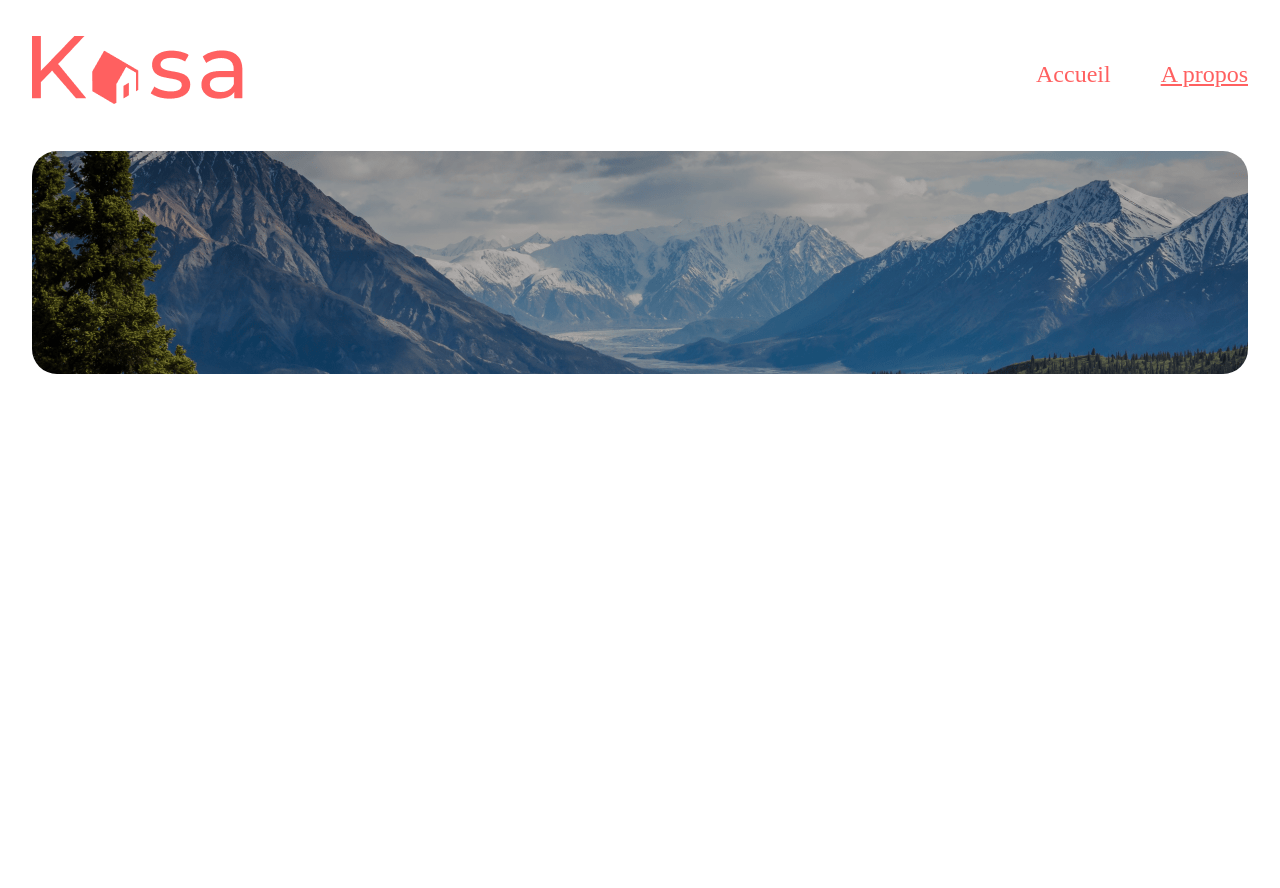
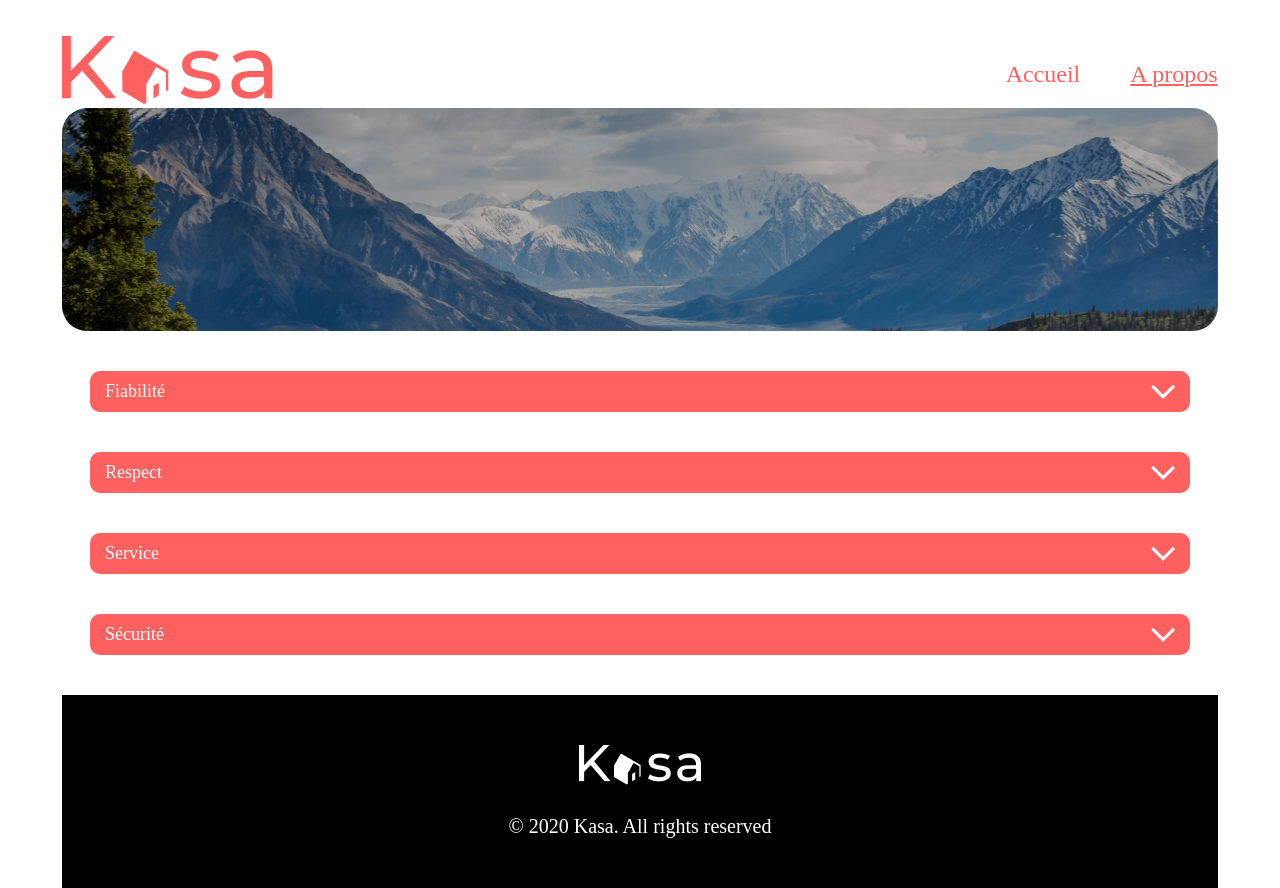
Before and after one commit to na2sime/kasa, a React (Create React App) app: page /about in a window 1280 px wide. Before the commit the page ends 800 px from the top, so only its background shows below. Built offline with nearby package versions, Linux system fonts and the light colour scheme.

Commit message:
Collapse & About page

```diff
--- /dev/null
+++ b/src/assets/style/components/collapse.scss
@@ -0,0 +1,57 @@
+@import 'src/assets/style/main';
+
+.collapse {
+  margin: 0 auto;
+  max-width: 1100px;
+  border-bottom-left-radius: 5px;
+  border-bottom-right-radius: 5px;
+  background-color: $third-color;
+
+  &_title {
+    @include flex(row, space-between, center);
+    padding: 10px 15px;
+    background-color: $second-color;
+    color: $first-color;
+    border-radius: 10px;
+    font-weight: 500;
+    font-size: clamp(13px, 2vw, 18px);
+    cursor: pointer;
+
+    .arrow {
+      transition: all 0.2s ease-in-out;
+      @media screen and (max-width: 1230px) {
+        width: 12px;
+      }
+    }
+
+    .arrow_down {
+      transform: rotate(180deg);
+    }
+
+    .arrow_up {
+      transform: rotate(0deg);
+    }
+  }
+
+  &_text {
+    display: flex;
+    flex-direction: column;
+    gap: 5px;
+    height: auto;
+    padding: 10px;
+    letter-spacing: 1px;
+    font-size: clamp(12px, 2vw, 16px);
+    visibility: visible;
+    opacity: 1;
+    color: $second-color;
+    transition: visibility 0.5s ease-in-out,
+    opacity 0.5s ease-in-out,
+    height 0.2s ease-in-out;
+  }
+
+  &_text_hidden {
+    visibility: hidden;
+    opacity: 0;
+    height: 0;
+  }
+}
--- /dev/null
+++ b/src/assets/style/components/footer.scss
@@ -0,0 +1,22 @@
+@import 'src/assets/style/main';
+
+.footer {
+  @include flex;
+  flex-direction: column;
+  gap: 30px;
+  padding: 50px;
+  width: 95%;
+  margin: 0 auto;
+  color: white;
+  background-color: black;
+  font-size: 20px;
+  @media screen and (max-width: 1230px) {
+    gap: 25px;
+    padding: 25px 15px;
+    font-size: 10px;
+  }
+  @media screen and (max-width: 550px) {
+    width: 100%;
+    font-size: 10px;
+  }
+}
--- a/src/assets/style/pages/about.scss
+++ b/src/assets/style/pages/about.scss
@@ -1 +1,13 @@
 @import '../main.scss';
+
+.about {
+  width: 95%;
+  margin: 0 auto;
+
+  &_collapse {
+    margin: 40px auto;
+    @media screen and (max-width: 550px) {
+      margin: 20px auto;
+    }
+  }
+}
--- /dev/null
+++ b/src/components/Collapse.js
@@ -0,0 +1,24 @@
+import '../assets/style/components/collapse.scss';
+import {useState} from "react";
+import Arrow from "../assets/images/arrow.png";
+
+function Collapse({title, text}) {
+
+    const [open, setOpen] = useState(false);
+
+    return (
+        <section className="collapse">
+            <h3 className='collapse_title' onClick={() => setOpen(!open)}>
+                {title}
+                <img className={open ? 'arrow arrow_up' : 'arrow arrow_down'} src={Arrow} alt="Ouvrir / fermer"/>
+            </h3>
+            <div className={open ? 'collapse_text' : 'collapse_text_hidden'}>
+                {Array.isArray(text) ? text.map((item, index) => {
+                    return (<p key={index}>{item}</p>)}) : text
+                }
+            </div>
+        </section>
+    );
+}
+
+export default Collapse;
--- /dev/null
+++ b/src/components/Footer.js
@@ -0,0 +1,13 @@
+import '../assets/style/components/footer.scss'
+import Logo from '../assets/images/logo_footer.png'
+
+function Footer() {
+    return (
+        <footer className="footer">
+            <img src={Logo} alt="Logo de l'entreprise"/>
+            <p>© 2020 Kasa. All rights reserved</p>
+        </footer>
+    );
+}
+
+export default Footer;
--- a/src/pages/About.js
+++ b/src/pages/About.js
@@ -1,12 +1,56 @@
 import '../assets/style/pages/about.scss'
 import Header from '../components/Header'
 import Banner from "../components/Banner";
+import Footer from "../components/Footer";
+import Collapse from "../components/Collapse";
 
 function About() {
+
+    const abouts = [
+        {
+            "id": "1",
+            "title": "Fiabilité",
+            "text": "Les annonces postées sur Kasa garantissent une fiabilité totale. Les photos sont conformes " +
+                "aux logements, et toutes les informations sont régulièrement vérifiées par nos équipes."
+        },
+        {
+            "id": "2",
+            "title": "Respect",
+            "text": "La bienveillance fait partie des valeurs fondatrices de Kasa. Tout comportement " +
+                "discriminatoire ou de perturbation du voisinage entraînera une exclusion de notre plateforme.."
+        },
+        {
+            "id": "3",
+            "title": "Service",
+            "text": "Nos équipes se tiennent à votre disposition pour vous fournir une expérience parfaite. " +
+                "N'hésitez pas à nous contacter si vous avez la moindre question.."
+        },
+        {
+            "id": "4",
+            "title": "Sécurité",
+            "text": "La sécurité est la priorité de Kasa. Aussi bien pour nos hôtes que pour les voyageurs, " +
+                "chaque logement correspond aux critères de sécurité établis par nos services. " +
+                "En laissant une note aussi bien à l'hôte qu'au locataire, cela permet à nos équipes de vérifier " +
+                "que les standards sont bien respectés. Nous organisons également des ateliers sur la sécurité " +
+                "domestique pour nos hôtes."
+        }
+    ]
+
     return (
         <div className='about'>
             <Header/>
             <Banner/>
+            <main className='about_main'>
+                {abouts.map(data => {
+                        return (
+                            <div key={data.id} className="about_collapse">
+                                <Collapse style={{margin: '30px 0'}} title={data.title} text={data.text}/>
+                            </div>
+                        )
+                    }
+                )}
+            </main>
+            <Footer/>
         </div>
     );
 }
--- a/src/pages/Home.js
+++ b/src/pages/Home.js
@@ -2,6 +2,7 @@
 import Header from '../components/Header'
 import Banner from "../components/Banner";
 import Gallery from "../components/Gallery";
+import Footer from "../components/Footer";
 
 function Home() {
     return (
@@ -9,6 +10,7 @@
             <Header/>
             <Banner/>
             <Gallery/>
+            <Footer/>
         </div>
     );
 }
```
